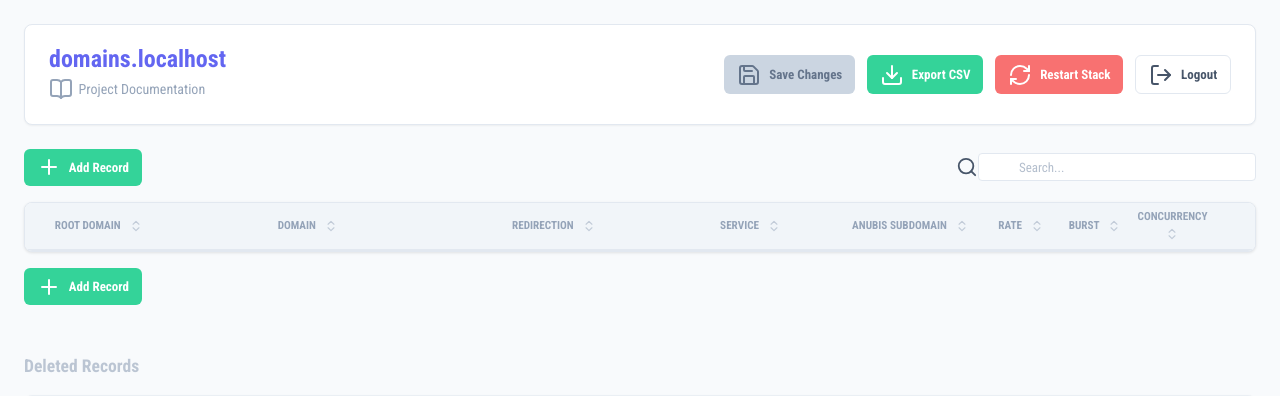
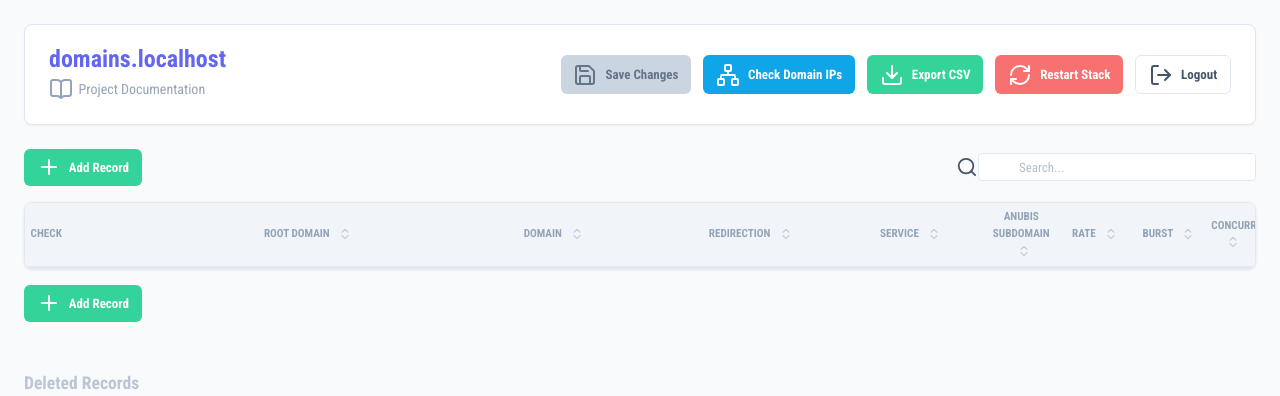
Before and after one commit to pinano/traefik-crowdsec-anubis-grafana, a Flask app: page / in a window 1280 px wide. Shown: the top 396 px of the page. Run offline with Flask 3, Linux system fonts and the light colour scheme; the visitor is signed in with stand-in values (Sample User, id 1); data that the repository does not hold is empty.

Commit message:
check domain ips

```diff
--- a/config/domain-manager/app.py
+++ b/config/domain-manager/app.py
@@ -3,6 +3,7 @@ import csv
 import subprocess
 import secrets
 import re
+import socket
 from flask import Flask, render_template, request, redirect, url_for, session, jsonify, Response
 from flask_limiter import Limiter
 from flask_limiter.util import get_remote_address
@@ -261,6 +262,48 @@ def api_services():
         print(f"Error getting external services: {e}")
         return jsonify([])
 
+def resolve_domain(domain):
+    try:
+        # Get the IP address of the domain
+        ip = socket.gethostbyname(domain)
+        return ip
+    except Exception as e:
+        return None
+
+@app.route('/api/check-domain', methods=['POST'])
+def check_domain():
+    if not session.get('logged_in'):
+        return jsonify({'error': 'Unauthorized'}), 401
+
+    data = request.json
+    domain_to_check = data.get('domain')
+
+    if not domain_to_check:
+        return jsonify({'status': 'error', 'message': 'No domain provided'})
+
+    # 1. Resolve the domain to check
+    actual_ip = resolve_domain(domain_to_check)
+
+    if not actual_ip:
+        return jsonify({'status': 'error', 'message': 'Could not resolve domain'})
+
+    # 2. Resolve the host domain (DOMAIN env var) to get expected IP
+    # We assume 'DOMAIN' points to this server.
+    host_domain = os.environ.get('DOMAIN')
+    expected_ip = resolve_domain(host_domain)
+
+    if not expected_ip:
+         return jsonify({'status': 'error', 'message': 'Could not resolve host domain'})
+
+    if actual_ip == expected_ip:
+        return jsonify({'status': 'match', 'ip': actual_ip})
+    else:
+        return jsonify({
+            'status': 'mismatch',
+            'expected': expected_ip,
+            'actual': actual_ip
+        })
+
 @app.route('/api/restart', methods=['POST'])
 def restart_stack():
     if not session.get('logged_in'):
--- a/config/domain-manager/static/script.js
+++ b/config/domain-manager/static/script.js
@@ -1,6 +1,7 @@
 document.addEventListener('DOMContentLoaded', () => {
     const domainsBody = document.getElementById('domains-body');
     const saveBtn = document.getElementById('save-btn');
+    const checkBtn = document.getElementById('check-btn');
     const exportBtn = document.getElementById('export-btn');
     const restartBtn = document.getElementById('restart-btn');
     const addRowBtn = document.getElementById('add-row-btn');
@@ -212,6 +213,7 @@ document.addEventListener('DOMContentLoaded', () => {
         tr.style.backgroundColor = getColorForRoot(root);
 
         tr.innerHTML = `
+            <td class="check-status-cell" style="text-align: center;"></td>
             <td class="root-domain-cell" data-label="Root Domain">${root || '-'}</td>
             <td data-label="Domain"><input type="text" class="data-input" data-key="domain" value="${data.domain || ''}" placeholder="example.com"></td>
             <td data-label="Redirection"><input type="text" class="data-input" data-key="redirection" value="${data.redirection || ''}" placeholder="www.example.com"></td>
@@ -333,6 +335,57 @@ document.addEventListener('DOMContentLoaded', () => {
     }
 
     saveBtn.addEventListener('click', () => saveDomains(true));
+
+    checkBtn.addEventListener('click', async () => {
+        const rows = Array.from(domainsBody.querySelectorAll('tr'));
+
+        let pending = 0;
+
+        for (const row of rows) {
+            const domainInput = row.querySelector('input[data-key="domain"]');
+            const statusCell = row.querySelector('.check-status-cell');
+
+            if (!domainInput || !statusCell) continue;
+
+            const domain = domainInput.value.trim();
+            if (!domain) continue;
+
+            // Show loading spinner
+            statusCell.innerHTML = '<i data-lucide="loader-2" class="animate-spin" style="width: 1rem; height: 1rem; color: #666;"></i>';
+            if (window.lucide) lucide.createIcons({ root: statusCell });
+
+            pending++;
+
+            // Call API
+            // We use a separate async IIFE or just separate calls to parallelize slightly or sequential
+            // Here we do it essentially sequential or slightly overlapped to not overload if many domains
+            // For better UX, let's do parallel but limit concurrency if needed. For now simple fetch is okay.
+
+            fetch('/api/check-domain', {
+                method: 'POST',
+                headers: {
+                    'Content-Type': 'application/json',
+                    'X-CSRFToken': csrfToken
+                },
+                body: JSON.stringify({ domain: domain })
+            })
+                .then(res => res.json())
+                .then(data => {
+                    if (data.status === 'match') {
+                        statusCell.innerHTML = '<i data-lucide="check-circle" style="color: #22c55e; width: 1.2rem; height: 1.2rem;"></i>';
+                    } else if (data.status === 'mismatch') {
+                        statusCell.innerHTML = `<i data-lucide="x-circle" style="color: #ef4444; width: 1.2rem; height: 1.2rem;" title="Expected: ${data.expected}, Actual: ${data.actual}"></i>`;
+                    } else {
+                        statusCell.innerHTML = `<i data-lucide="alert-circle" style="color: #f59e0b; width: 1.2rem; height: 1.2rem;" title="${data.message}"></i>`;
+                    }
+                    if (window.lucide) lucide.createIcons({ root: statusCell });
+                })
+                .catch(err => {
+                    statusCell.innerHTML = '<i data-lucide="help-circle" style="color: #6b7280; width: 1.2rem; height: 1.2rem;"></i>';
+                    if (window.lucide) lucide.createIcons({ root: statusCell });
+                });
+        }
+    });
 
     exportBtn.addEventListener('click', () => {
         // Headers matching the CSV structure in the backend
--- a/config/domain-manager/templates/index.html
+++ b/config/domain-manager/templates/index.html
@@ -38,6 +38,9 @@
                 <button id="save-btn" class="btn btn-primary" disabled>
                     <i data-lucide="save"></i> Save Changes
                 </button>
+                <button id="check-btn" class="btn btn-info" style="color: white; background-color: #0ea5e9;">
+                    <i data-lucide="network"></i> Check Domain IPs
+                </button>
                 <button id="export-btn" class="btn btn-success">
                     <i data-lucide="download"></i> Export CSV
                 </button>
@@ -63,6 +66,7 @@
             <div class="table-container">
                 <table id="domains-table">
                     <thead>
+                        <th>Check</th>
                         <th class="sortable" data-sort="_root_domain">Root Domain
                             <i data-lucide="chevrons-up-down" class="sort-icon default"></i>
                             <i data-lucide="chevron-up" class="sort-icon asc"></i>
```
